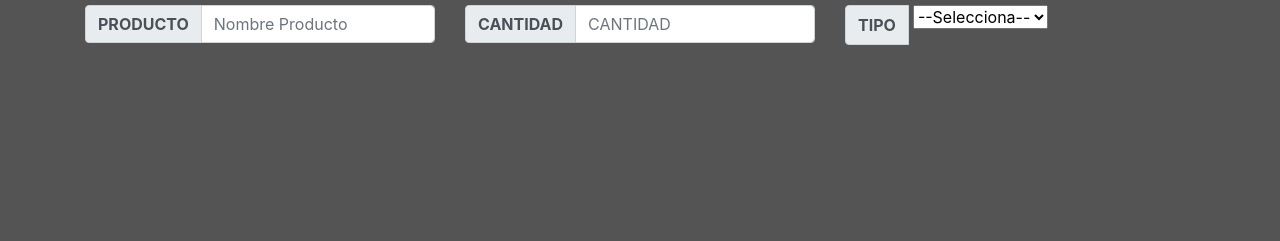
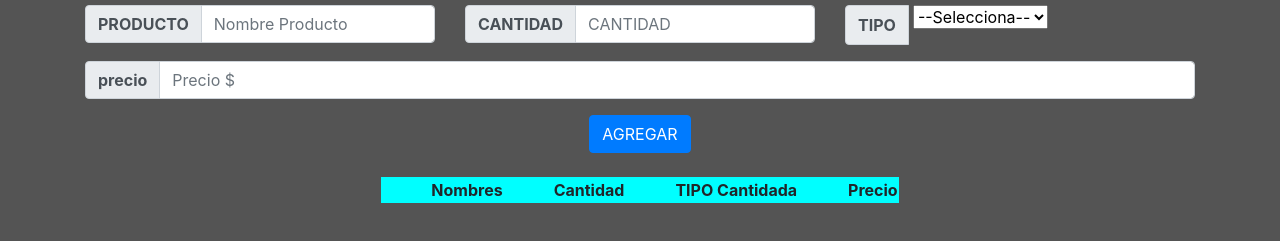
Before and after one commit to TheDarkMal/universo7, a plain HTML site: page index.html in a window 1280 px wide. Shown: the part 81-322 px from the top of the page. Drawn offline with Linux system fonts and the light colour scheme.

Commit message:
haber aqui hay ayudas :V

```diff
--- a/css/style.css
+++ b/css/style.css
@@ -10,3 +10,8 @@ body{
 #move{
     padding-right: 5px;
 }
+th{
+    background-color: aqua;
+    padding-left: 50px;
+    border-color: black 2px;
+}
--- a/index.html
+++ b/index.html
@@ -18,7 +18,7 @@
             <div class="col-md-4">
                  <div class="input-group mb-3">
                     <div class="input-group-prepend">
-                      <span class="input-group-text" id="basic-addon1"><b>PRODUCTO</b></span>
+                      <span class="input-group-text" id="producto"><b>PRODUCTO</b></span>
                     </div>
                     <input type="text" class="form-control" placeholder="Nombre Producto"  aria-describedby="basic-addon1">
                   </div>
@@ -26,7 +26,7 @@
             <div class="col-md-4">
             <div class="input-group mb-3">
                             <div class="input-group-prepend">
-                              <span class="input-group-text" id="basic-addon1"><b>CANTIDAD</b></span>
+                              <span class="input-group-text" id="cantidad"><b>CANTIDAD</b></span>
                             </div>
                 <input type="text" class="form-control" placeholder="CANTIDAD"  aria-describedby="basic-addon1">
             </div>
@@ -34,7 +34,7 @@
             <div class="col-md-4">
                <div class="input-group mb-3">
               <div class="input-group-prepend" id="move">
-                  <span class="input-group-text" id="basic-addon1" ><b>TIPO</b></span>
+                  <span class="input-group-text" id="tipoc" ><b>TIPO</b></span>
                 </div>
                 <p class="parrafo">
                      <select >
@@ -46,7 +46,34 @@
     </div>
             </div>
         </div>
-        <div class="row"></div>
+        <div class="row">
+          <div class="col-md-12">
+            <div class="input-group mb-3">
+              <div class="input-group-prepend">
+                <span class="input-group-text" id="basic-addon1"><b>precio</b></span>
+              </div>
+              <input type="number" class="form-control" placeholder="Precio $"  aria-describedby="basic-addon1">
+            </div>
+          </div>
+        </div>
+        <div class="row">
+          <div class="col-md-12">
+            <center><button type="submit" class="btn btn-primary" id="btn">AGREGAR</button></center><br>
+          </div>
+        </div>
+        <div class="row">
+          <div class="col-md-12">
+            <center><table id="tabla">
+              <tr class="ancho">
+                  <th> Nombres </th>
+                  <th>Cantidad</th>
+                  <th> TIPO Cantidada</th>
+                  <th>Precio</th>
+              </tr>
+          </table>
+          </center>
+          </div>
+        </div>
     </div>
     <script src="bootstrap/js/jquery.js"></script>
     <script src="bootstrap/js/bootstrap.min.js"></script>
```
Also changed, not shown: JavaScript/javascript.js (added, +12 -0 lines), creacion de tablas JS.txt (added).
